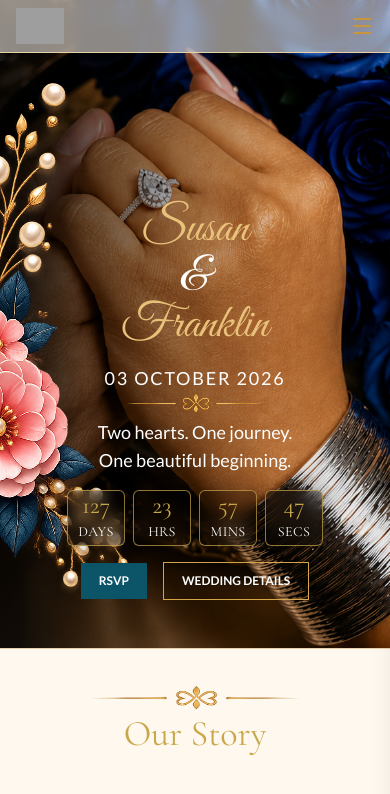
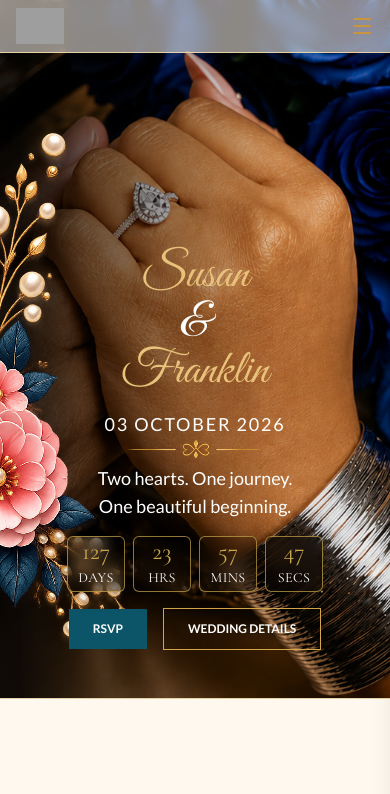
Before and after one commit to RucksollyTech/franks_wedding, a Next.js app: page / in a window 390 px wide. Shown: the top 794 px of the page. Built offline with nearby package versions, Linux system fonts and the light colour scheme; grey boxes are pictures that could not be loaded.

Commit message:
Adjusted screen again

```diff
--- a/components/Hero.tsx
+++ b/components/Hero.tsx
@@ -5,7 +5,7 @@ export default function Hero() {
   return (
     <section id="home" className="relative border-b border-[#e6d2a6]">
         <div className="hero-section md:pb-25 pb-12 md:pt-32 w-full relative">
-            <div className="relative min-h-[600px] md:h-auto z-10 w-full flex flex-col items-center px-6 md:px-20">
+            <div className="relative min-h-[650px] md:h-auto z-10 w-full flex flex-col items-center px-6 md:px-20">
                 <div className="
                     max-w-262.5 relative z-10
                     mx-auto mt-auto w-full
@@ -52,10 +52,10 @@ export default function Hero() {
                     <div
                     data-aos-delay={`400`} data-aos="fade-up"
                     className="md:mt-6 mt-4 flex gap-4 md:items-start md:justify-start justify-center items-center ">
-                        <a href="#rsvp" className="bg-[#0C5568] md:px-8 px-4.5 py-2.5 md:py-3 md:text-sm text-xs font-semibold text-white">
+                        <a href="#rsvp" className="bg-[#0C5568] md:px-8 px-6 py-3 md:py-3 md:text-sm text-xs font-semibold text-white">
                             RSVP
                         </a>
-                        <a href="#invitation" className="border border-[#d4a64a] md:px-8 px-4.5 py-2.5 md:py-3 md:text-sm text-xs font-semibold text-white">
+                        <a href="#invitation" className="border border-[#d4a64a] md:px-8 px-6 py-3 md:py-3 md:text-sm text-xs font-semibold text-white">
                             WEDDING DETAILS
                         </a>
                     </div>
```
